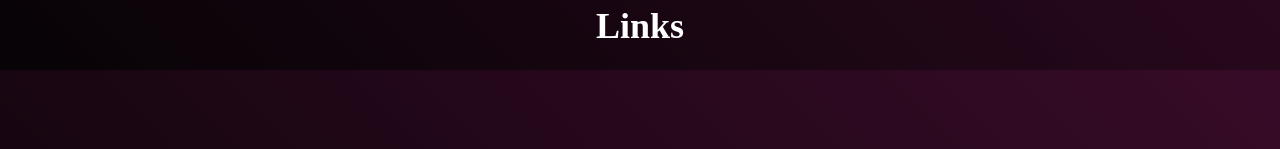
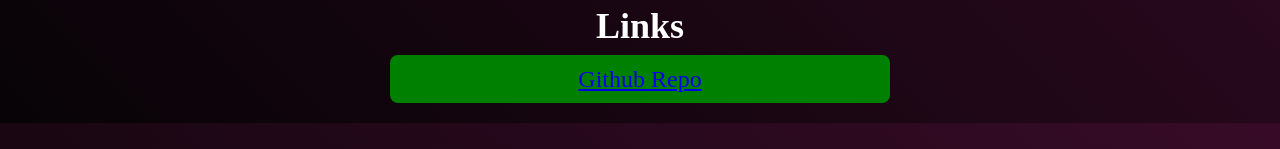
Before and after one commit to ChrisPitts/personal-site, a Vue app: page /smaa in a window 1280 px wide. Shown: the part 648-797 px from the top of the page. Built offline with nearby package versions, Linux system fonts and the light colour scheme.

Commit message:
added github repo to smaa

```diff
--- a/src/pages/projects/SMAA.vue
+++ b/src/pages/projects/SMAA.vue
@@ -16,6 +16,7 @@
     </section>
     <section id="links">
         <h2>Links</h2>
+        <a href="https://github.com/ChrisPitts/smaa-website" target="_blank" class="btn">Github Repo</a>
     </section>
 
 
```
